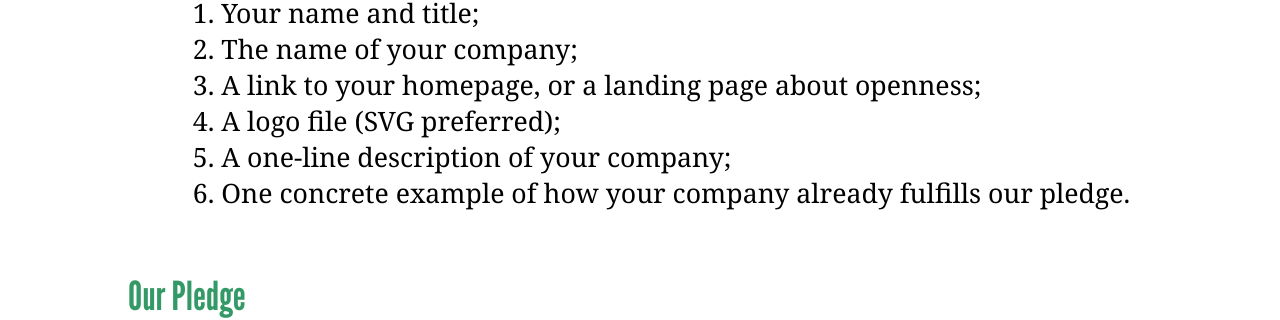
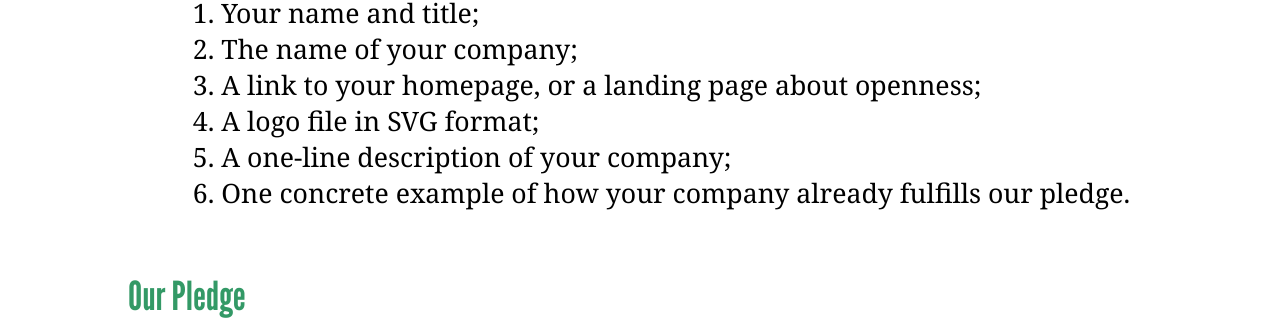
Before and after one commit to opencompany/www.opencompany.org, a Jekyll site: the page built from join/index.md, in a window 1280 px wide. Shown: the part 607-927 px from the top of the page. Built offline with Jekyll 4.4.1, drawn with Linux system fonts in a browser that asks for light colours; Markdown is read by kramdown in place of the engine named in the settings.

Commit message:
Tighten constrain on SVG
SVG gives us maximum flexibility to present logos however we need to.
Let's tighten up this constraint early to ensure we get SVGs.

```diff
--- a/join/index.md
+++ b/join/index.md
@@ -21,7 +21,7 @@ with the following information:
   1. Your name and title;
   1. The name of your company;
   1. A link to your homepage, or a landing page about openness;
-  1. A logo file (SVG preferred);
+  1. A logo file in SVG format;
   1. A one-line description of your company;
   1. One concrete example of how your company already fulfills our pledge.
 
```
